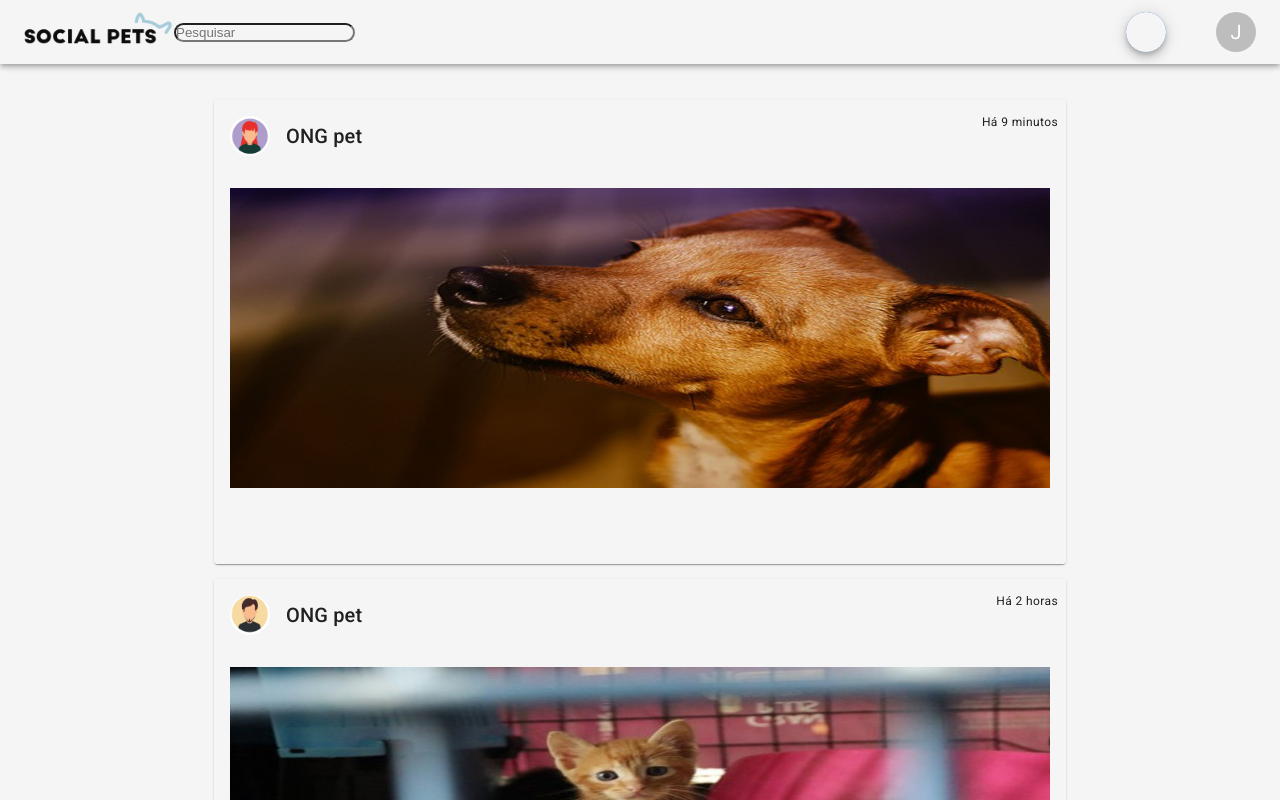
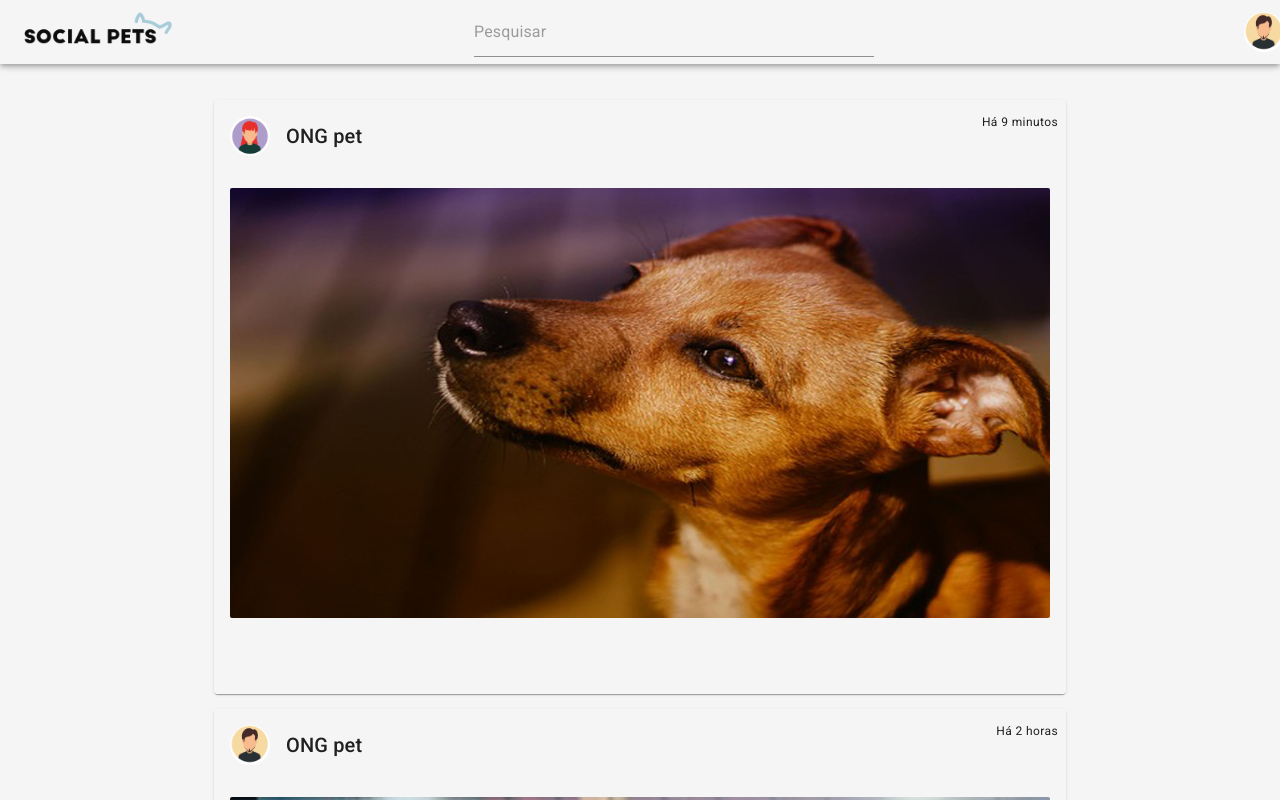
Before and after one commit to biancaodas/rede-social, a React (Create React App) app in the folder react-app/: page / in a window 1280 px wide. Shown: the top 800 px of the page. Built offline with nearby package versions, Linux system fonts and the light colour scheme.

Commit message:
atualizações feed

```diff
--- a/react-app/src/home/components/feed.js
+++ b/react-app/src/home/components/feed.js
@@ -14,7 +14,6 @@ const posts = [
             username: 'ONGpet',
             avatar: '/images/avatars/avatar01.png',
         },
-        //tittle: 'Disponíveis para adoção',
         date: 'Há 9 minutos',
         description: 'E ai pessoal, estão disponíveis para adoção.',
         image: '/images/posts/post01.jpg',
@@ -27,7 +26,6 @@ const posts = [
             username: 'ONGpet',
             avatar: '/images/avatars/avatar02.png',
         },
-        //tittle: 'Disponíveis para adoção',
         date: 'Há 2 horas',
         description: 'E ai pessoal, estão disponíveis para adoção.',
         image: '/images/posts/post02.jpg',
@@ -40,7 +38,6 @@ const posts = [
             username: 'ONGpet',
             avatar: '/images/avatars/avatar02.png',
         },
-        //tittle: 'Disponíveis para adoção',
         date: 'Há 2 horas',
         description: 'E ai pessoal, estão disponíveis para adoção.',
         image: '/images/posts/post02.jpg',
@@ -53,7 +50,6 @@ const posts = [
             username: 'ONGpet',
             avatar: '/images/avatars/avatar02.png',
         },
-       // tittle: 'Disponíveis para adoção',
         date: 'Há 2 horas',
         description: 'E ai pessoal, estão disponíveis para adoção.',
         image: '/images/posts/post02.jpg',
--- a/react-app/src/home/components/header.js
+++ b/react-app/src/home/components/header.js
@@ -3,25 +3,34 @@ import '../style.css';
 import AppBar from '@mui/material/AppBar';
 import Toolbar from '@mui/material/Toolbar';
 import Avatar from '@mui/material/Avatar';
-import Fab from '@mui/material/Fab';
+// import Fab from '@mui/material/Fab';
 import AddIcon from '@mui/icons-material/Add';
 import Box from '@mui/material/Box';
+import Input from '@mui/material/Input';
+import IconButton from '@mui/material/IconButton';
 
 
 function Header() {
     return (
         <AppBar position='fixed' color='inherit'>
             <Toolbar>
+            <Box>
                 <a href='/'><img src='./images/logo.png' alt='logo' className='img'></img></a>
+            </Box>
             <Box>
-                <input className='input' placeholder='Pesquisar'></input>
+                <Input className='input' placeholder='Pesquisar'></Input>
+                {/* <input className='input' placeholder='Pesquisar'></input> */}
             </Box>
 
             <Box className='icons'>
-                <Fab className='fab' size='small' color='primary' aria-label='add'>
+                <IconButton aria-label="add">
                     <AddIcon/>
-                </Fab>
-            <Avatar className='avatar' alt='Jhon Doe' src='/'/>
+                </IconButton>
+
+                {/* <Fab className='fab' size='small' color='primary' aria-label='add'>
+                    <AddIcon/>
+                </Fab> */}
+            <Avatar className='avatar' alt='Jhon Doe' src='/images/avatars/avatar02.png'/>
             </Box>
             </Toolbar>
         </AppBar>
--- a/react-app/src/home/components/postCard/index.js
+++ b/react-app/src/home/components/postCard/index.js
@@ -16,18 +16,19 @@ import IconButton from "@mui/material/IconButton";
 function PostCard ( { post }) {
     return(
         <Card className="card">
-            <CardHeader
+            <CardHeader className="cardHeader"
             avatar={<Avatar src={post.author.avatar}/>}
             subheader={<Typography variant="h6">{post.author.name}</Typography>}
             action={<Typography variant="caption">{post.date}</Typography>}/>
 
-            <CardContent>
+            <CardContent className="cardContent">
                 <CardMedia>
                     <img src={ post.image } alt='/'className='image'/>
                 </CardMedia>
             </CardContent>
 
             <CardActions disableSpacing>
+
                 <IconButton aria-label="like">
                     <FavoriteIcon />
                 </IconButton>
--- a/react-app/src/home/style.css
+++ b/react-app/src/home/style.css
@@ -6,7 +6,11 @@
     width: 150px;
 }
 .input {
+    height: 50px;
+    width: 400px;
     border-radius: 15px;
+    border: white;
+    margin: 0 300px;
 }
 .icons {
     justify-content: flex-end;
@@ -18,7 +22,7 @@
     margin-left: 30px;
 }
 .avatar {
-    margin-left: 50px;
+    margin-left: 30px;
 }
 
 /*CSS FEED-HOME*/
@@ -32,8 +36,10 @@
 .card {
     margin-bottom: 15px;
 }
+
 .image {
-    height: 300px;
+    height: 430px;
     width: 100%;
     max-width: 100%;
+    border-radius: 2px;
 }
```
